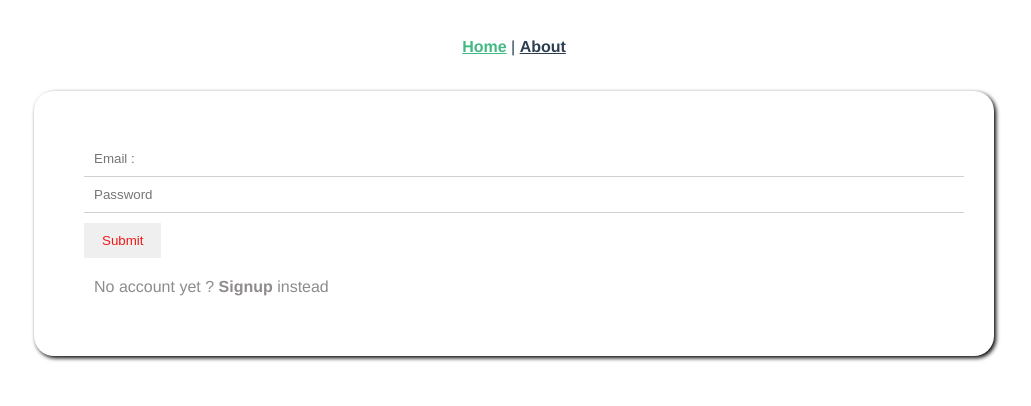
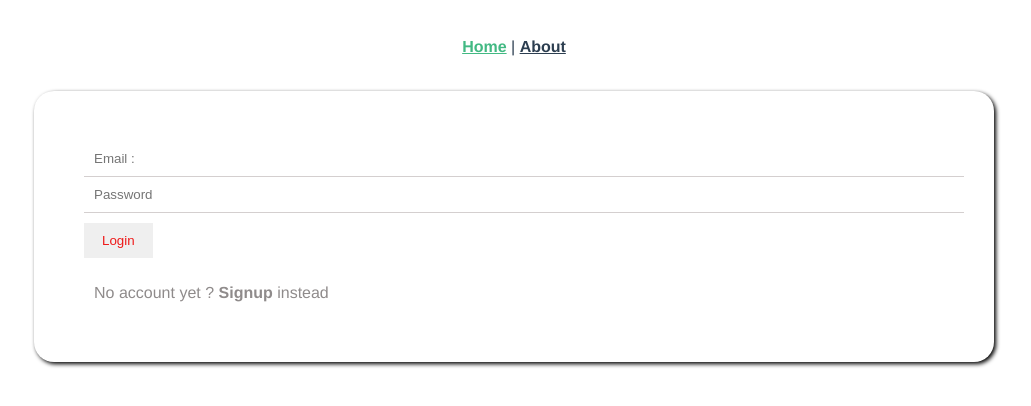
Before and after one commit to AsiFmahmud10/ChatBox-vue-fireBase-, a Vue app: page / in a window 1280 px wide. Shown: the top 406 px of the page, without its empty margins (126-1157 px from the left). Built offline with nearby package versions, Linux system fonts and the light colour scheme.

Commit message:
Login and signin functionality added

```diff
--- a/src/components/login.vue
+++ b/src/components/login.vue
@@ -1,21 +1,31 @@
 <template>
   <div >
-
+     <form @submit.prevent = "logedIn">
     <input type="text" required placeholder="Email :" v-model="email" />
     <input type="password" required placeholder="Password" v-model="password" />
 
-    <button>Submit</button>
+    <button>Login</button>
+    <p style="color : red">{{error}}</p>
+  </form>
   </div>
 </template>
 
 <script>
 import { ref } from "vue";
+import {useLogin} from "../composables/login"
 export default {
   setup() {
 
+ const {error, login} = useLogin()
     const email = ref("");
     const password = ref("");
-    return { email, password };
+    const logedIn = async()=>{
+        await login(email.value, password.value)
+    }
+    if(!error.value){
+       console.log('thre is no error')
+    }
+    return { email, password, logedIn,error};
   },
 };
 </script>
--- a/src/components/signup.vue
+++ b/src/components/signup.vue
@@ -1,23 +1,37 @@
 <template>
   <div>
-    <input type="text" required placeholder="Display Name" v-model="name" />
-    <input type="text" required placeholder="Email :" v-model="email" />
-    <input type="password" required placeholder="Password" v-model="password" />
-    <button>Submit</button>
+    <form @submit.prevent="handleSubmit">
+      <input type="text" required placeholder="Display Name" v-model="name" />
+      <input type="email" required placeholder="Email :" v-model="email" />
+      <input
+        type="password"
+        required
+        placeholder="Password"
+        v-model="password"
+      />
+      <button>Submit</button>
+    </form>
+    <p>{{error}}</p>
   </div>
 </template>
 
 <script>
 import { ref } from "vue";
+
+import useSignup from "../composables/signup";
 export default {
   setup() {
+      const { error, signup } = useSignup();
     const name = ref("");
     const email = ref("");
     const password = ref("");
-    return { name, email, password };
+    const handleSubmit = async () => {
+      console.log("i am running")
+       await signup(name.value,email.value,password.value)
+    };
+    return { name, email, password, handleSubmit,error};
   },
 };
 </script>
 
-<style scoped>
-</style>
+<style scoped></style>
--- /dev/null
+++ b/src/composables/login.js
@@ -0,0 +1,17 @@
+import {ref} from 'vue'
+import {p_fireauth} from '../firebase/config.js'
+const error = ref(null)
+const login = async (email, password)=>{
+    try{
+         const res = await p_fireauth.signInWithEmailAndPassword(email, password)
+        error.value = null;
+        }
+    catch(err){
+            error.value = err.message
+    }
+}
+const useLogin =() =>{
+      return {login, error}
+}
+
+export {useLogin}
--- /dev/null
+++ b/src/composables/signup.js
@@ -0,0 +1,28 @@
+import {ref} from 'vue'
+import {p_fireauth} from '../firebase/config.js'
+const error = ref("null")
+
+const signup = async (name,email,password)=>{
+
+    try
+    {
+        const res = await  p_fireauth.createUserWithEmailAndPassword(email, password)
+        if (!res){
+            throw new Error('Unable to Create user')
+        }
+     await res.user.updateProfile({name})
+     error.value = null
+     return res
+    }
+    catch(err){
+        error.value = err.message
+    }
+
+}
+
+const useSignup = ()=>{
+
+    return {error, signup}
+}
+
+export default useSignup
```
